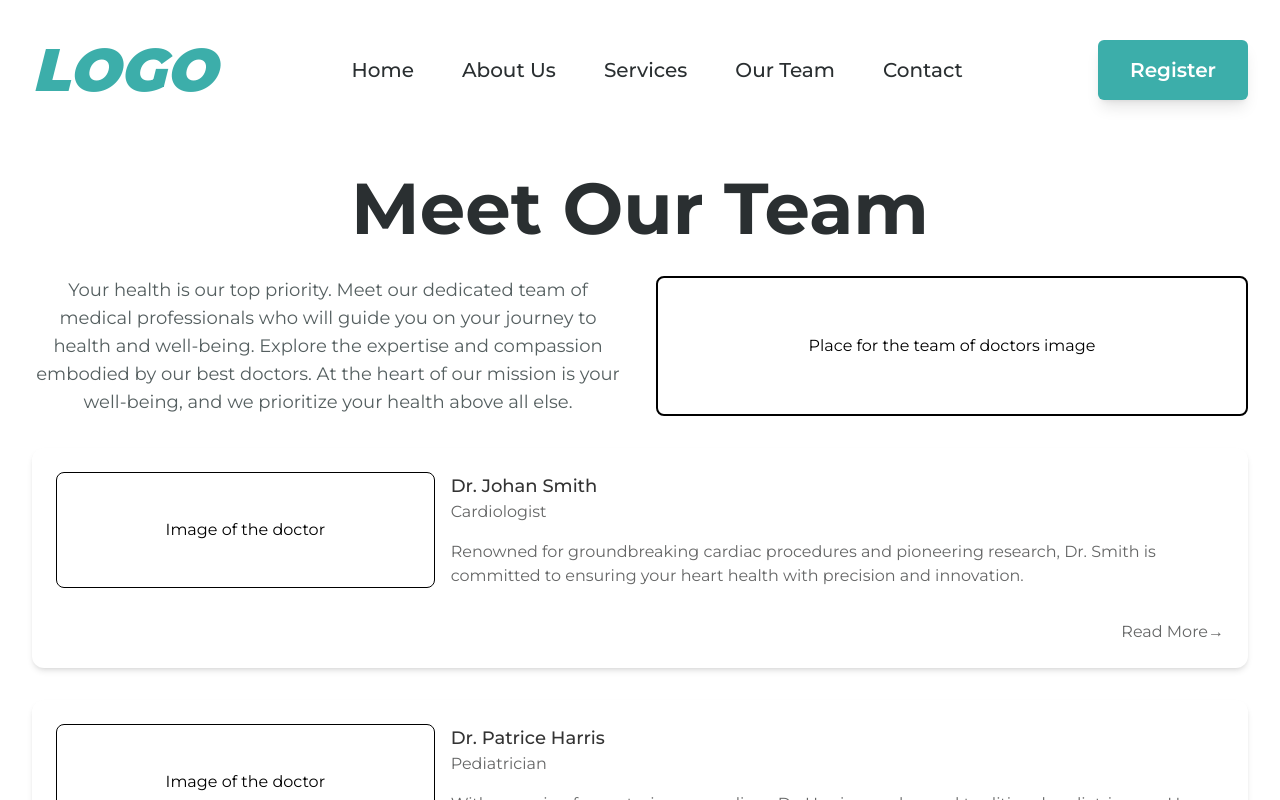
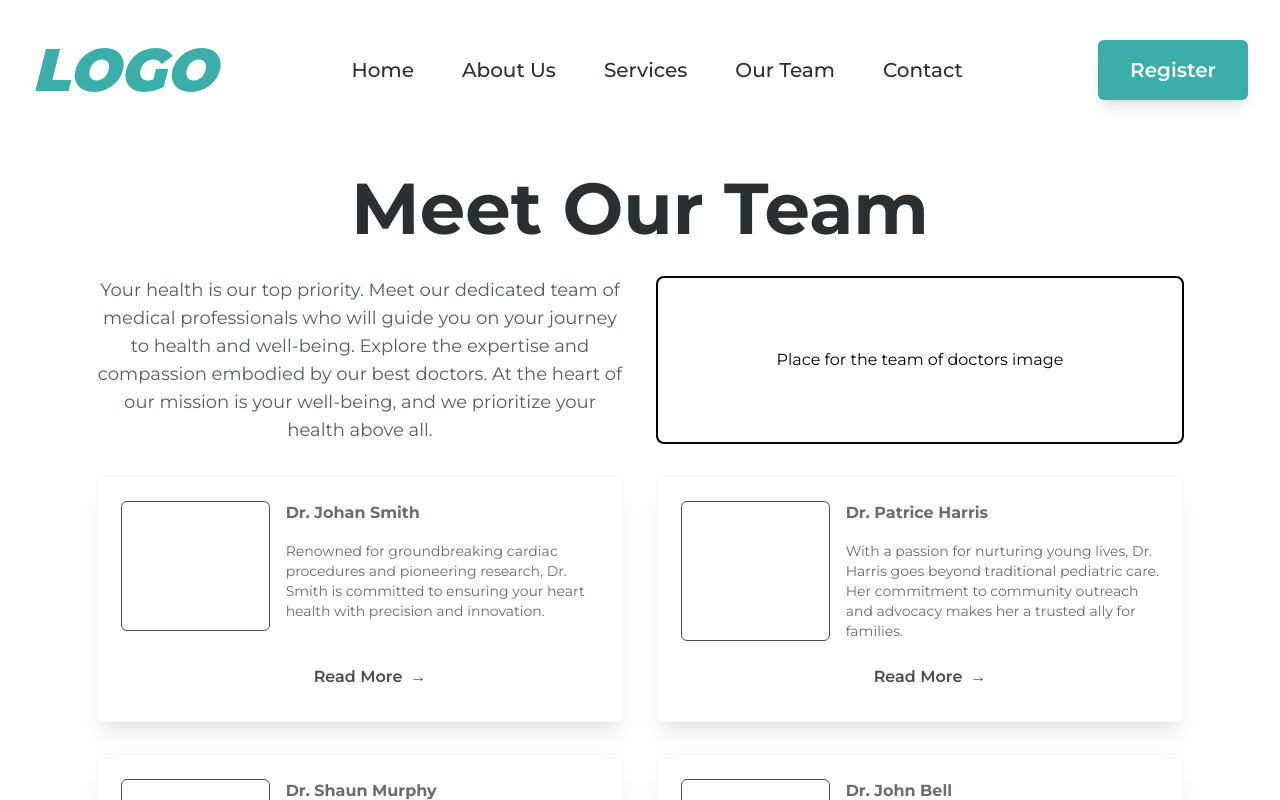
Before and after one commit to zrvnarmarin/IM-Digital---Med, a Next.js app: page /our-team in a window 1280 px wide. Shown: the top 800 px of the page. Built offline with nearby package versions, Linux system fonts and the light colour scheme.

Commit message:
adding paddings

```diff
--- a/app/about-us/page.tsx
+++ b/app/about-us/page.tsx
@@ -7,9 +7,9 @@ import Footer from '../components/Footer'
 
 export default function Page() {
   return (
-    <main className="flex min-h-screen flex-col items-center py-4 bg-[#FFFFFF]">
+    <main className="flex min-h-screen flex-col items-center lg:pt-4 bg-[#FFFFFF]">
       <Navbar />
-      <section className='flex flex-col items-center justify-center lg:pt-4 bg-[#FFFFFF] px-8 py-8'>
+      <section className='flex flex-col items-center justify-center lg:pt-4 md:px-8 lg:px-24 pb-4'>
       <div className='b-2'>
         <h1 className='font-bold text-4xl sm:text-5xl md:text-6xl lg:text-7xl text-star md:text-center text-[#2a2f31] leading-10 mb-6'>
           About Us
--- a/app/our-team/(our-team-sections)/MeetOurTeamSection.tsx
+++ b/app/our-team/(our-team-sections)/MeetOurTeamSection.tsx
@@ -1,10 +1,13 @@
 import React from 'react';
 import Link from 'next/link';
 import { doctors } from '@/app/data';
+import { StarIcon } from '@/public/Icons';
+import Image from 'next/image';
+import MedImg from '../../../public/med.png'
 
 export default function MeetOurTeamSection() {
   return (
-    <section className='flex gap-8 h-full flex-col md:flex-col py-12 px-8 bg-[#FFFFFF]'>
+    <section className='flex gap-8 h-full flex-col md:flex-col py-12 px-6 md:px-8 lg:px-24 bg-[#FFFFFF]'>
       <h1 className='font-bold md:text-center text-4xl sm:text-5xl md:text-6xl lg:text-7xl text-[#2a2f31] leading-10'>
         Meet Our Team
       </h1>
@@ -12,20 +15,20 @@ export default function MeetOurTeamSection() {
         <p className='text-[#555f60] text-start md:text-center text-md sm:text-lg leading-7'>
           Your health is our top priority. Meet our dedicated team of medical professionals who will guide you on your
           journey to health and well-being. Explore the expertise and compassion embodied by our best doctors. At the
-          heart of our mission is your well-being, and we prioritize your health above all else.
+          heart of our mission is your well-being, and we prioritize your health above all.
         </p>
         <div className='border-2 border-black rounded-lg flex items-center justify-center md:h-full'>
           Place for the team of doctors image
         </div>
       </div>
-      <div className='flex flex-col gap-8'>
+      <section className='grid grid-cols-1 md:grid-cols-2 gap-8'>
       {doctors.map(doctor =>
         <DoctorCard
           key={doctor.id}
           doctor={doctor}
         />
       )}
-      </div>
+    </section>
     </section>
   )
 }
@@ -41,25 +44,25 @@ type Doctor = {
   achievements: string[]
 }
 
-export function DoctorCard({ doctor } : { doctor: Doctor}) {
+export function DoctorCard({ doctor } : { doctor: Doctor }) {
   return (
     <Link
       href={`/our-team/${doctor.id}`}
       key={doctor.name}
-      className='cursor-pointer bg-white hover:scale-105 duration-100 shadow-md grid grid-cols-1 md:grid-cols-3 gap-4 p-6 hover:bg-[#fcfcfc] rounded-xl'
+      className='cursor-pointer opacity-70 bg-white border border-gray-100
+      hover:scale-105 duration-100 shadow-xl grid grid-cols-1 md:grid-cols-3 gap-4 p-6
+      rounded-md text-[#2a2f31]'
     >
-      <div className='flex border border-black items-center justify-center rounded-lg col-span-1 md:col-span-1'>
-        Image of the doctor
+      <div className='w-full row-span-full h-full flex border border-black items-center justify-center rounded-md col-span-1 md:col-span-1'>
       </div>
       <div className='flex flex-col md:flex-row col-span-1 md:col-span-2'>
         <div className='flex flex-col'>
-          <h2 className='text-[#333333] font-medium text-lg'>{doctor.name}</h2>
-          <p className='text-[#656666] font-xs'>{doctor.title}</p>
-          <p className='text-[#656666] text-md pt-4'>{doctor.shortDescription}</p>
+          <h2 className='pb-4 font-bold'>{doctor.name}</h2>
+          <h2 className='font-normal text-sm md:text-md'>{doctor.shortDescription}</h2>
         </div>
       </div>
-      <p className='text-[#656666] font-xs pt-4 text-end col-span-1 md:col-span-full'>
-        Read More
+      <p className='flex flex-row gap-2 font-xs text-center md:col-span-2 place-self-end px-2 py-2 text-[#000000] font-semibold rounded-md'>
+        <span>Read More</span>
         <span>&rarr;</span>
       </p>
     </Link>
--- a/app/our-team/[doctorId]/page.tsx
+++ b/app/our-team/[doctorId]/page.tsx
@@ -7,7 +7,7 @@ export default function Page({ params }: { params: { doctorId: string }}) {
   const doctor = doctors.find(doctor => doctor.id === parseInt(params.doctorId, 10))
 
   return (
-    <main className='flex min-h-screen flex-col items-center lg:pt-8 bg-[#EFF3FA]'>
+    <main className='flex min-h-screen flex-col items-center lg:pt-4 bg-white'>
       <Navbar />
       {doctor ? (
         <DoctorDetailsSection
@@ -24,7 +24,7 @@ export default function Page({ params }: { params: { doctorId: string }}) {
 
 export function DoctorDetailsSection({ doctor }: { doctor: Doctor }) {
   return (
-    <section className='flex gap-8 h-full flex-col md:flex-col py-12 px-8 bg-[#EFF3FA]'>
+    <section className='flex gap-8 h-full flex-col md:flex-col py-12 px-8 md:px-12 lg:px-24 bg-white'>
       <h1 className='text-[#333333] font-medium text-lg'>{doctor.name}</h1>
       <p className='text-[#656666] font-xs'>{doctor.title}</p>
       <p>{doctor.description}</p>
--- a/app/our-team/page.tsx
+++ b/app/our-team/page.tsx
@@ -5,7 +5,7 @@ import MeetOurTeamSection from './(our-team-sections)/MeetOurTeamSection'
 
 export default function Page() {
   return (
-    <main className="flex min-h-screen flex-col items-center lg:pt-4 bg-[#FFFFFF]">
+    <main className="flex min-h-screen flex-col items-center lg:pt-4 bg-white">
       <Navbar />
       <MeetOurTeamSection />
       <Footer />
--- a/app/services/(services-sections)/MedicalServiceCardsSection.tsx
+++ b/app/services/(services-sections)/MedicalServiceCardsSection.tsx
@@ -23,27 +23,26 @@ type Service = {
     surgicalProcess: string,
     complications: string
 }
-// #3caeaa hover card
 
 export function MedicalServiceCard({ service } : { service: Service }) {
   return (
     <Link
       href={`/our-team/${service.id}`}
       key={service.service}
-      className='cursor-pointer opacity-70 bg-[#f8f8f8] border border-gray-200
+      className='cursor-pointer opacity-70 bg-white border border-gray-100
       hover:scale-105 duration-100 shadow-xl grid grid-cols-1 md:grid-cols-3 gap-4 p-6
-      hover:bg-[#55cac6] rounded-xl text-[#333333] hover:text-[#f8f8f8]'
+       rounded-xl text-[#2a2f31]'
     >
       <div className='flex border border-black items-center justify-center rounded-lg col-span-1 md:col-span-1'>
         Image of the service
       </div>
       <div className='flex flex-col md:flex-row col-span-1 md:col-span-2'>
         <div className='flex flex-col'>
-          <h2 className='pb-4'>{service.service}</h2>
-          <h2 className='font-normal text-xs md:text-md'>{service.shortDescription}</h2>
+          <h2 className='pb-4 font-bold'>{service.service}</h2>
+          <h2 className='font-normal text-sm md:text-md'>{service.shortDescription}</h2>
         </div>
       </div>
-      <p className='flex flex-row gap-2 font-xs pt-4 text-center  md:col-span-full text-white font-semibold hover:font-normal bg-[#47ccc7] rounded-md'>
+      <p className='flex flex-row gap-2 font-xs text-center md:col-span-2 place-self-end px-2 py-2 text-[#333333] font-semibold rounded-md'>
         <span>Read More</span>
         <span>&rarr;</span>
       </p>
--- a/app/services/page.tsx
+++ b/app/services/page.tsx
@@ -1,16 +1,15 @@
 import React from 'react'
 import Navbar from '../(home-sections)/Navbar'
 import Footer from '../components/Footer'
-import { medicalServices } from '../data'
 import MedicalServiceCardsSection from './(services-sections)/MedicalServiceCardsSection'
 
 export default function Page() {
   return (
     <main className="flex min-h-screen flex-col items-center lg:pt-4 bg-[#FFFFFF]">
       <Navbar />
-      <section className='flex flex-col items-center justify-center lg:pt-4 md:px-8 lg:px-16 pb-4'>
+      <section className='flex flex-col items-center justify-center lg:pt-4 md:px-8 lg:px-16 pb-12'>
         <div className='b-2 pt-6 px-8 pb-8'>
-            <h1 className='font-bold text-4xl sm:text-5xl md:text-6xl lg:text-7xl text-star md:text-center text-[#2a2f31] leading-10 mb-6'>
+            <h1 className='font-bold text-4xl sm:text-5xl md:text-6xl lg:text-7xl text-star md:text-center text-[#2a2f31] leading-10 mb-8'>
                 Services
             </h1>
             <p className='text-[#555f60] text-start md:text-start text-md sm:text-lg leading-7'>
```
Lines whose indentation alone changed are shown as unchanged.
